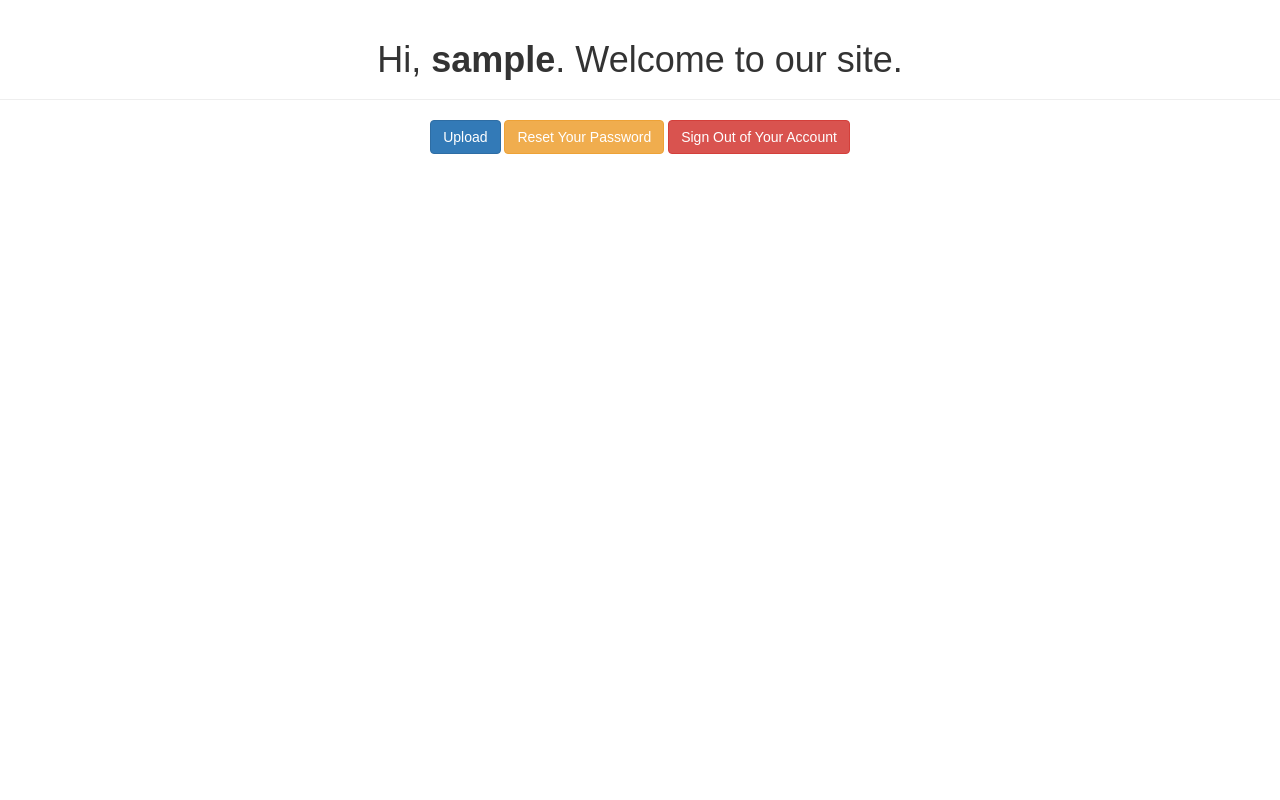
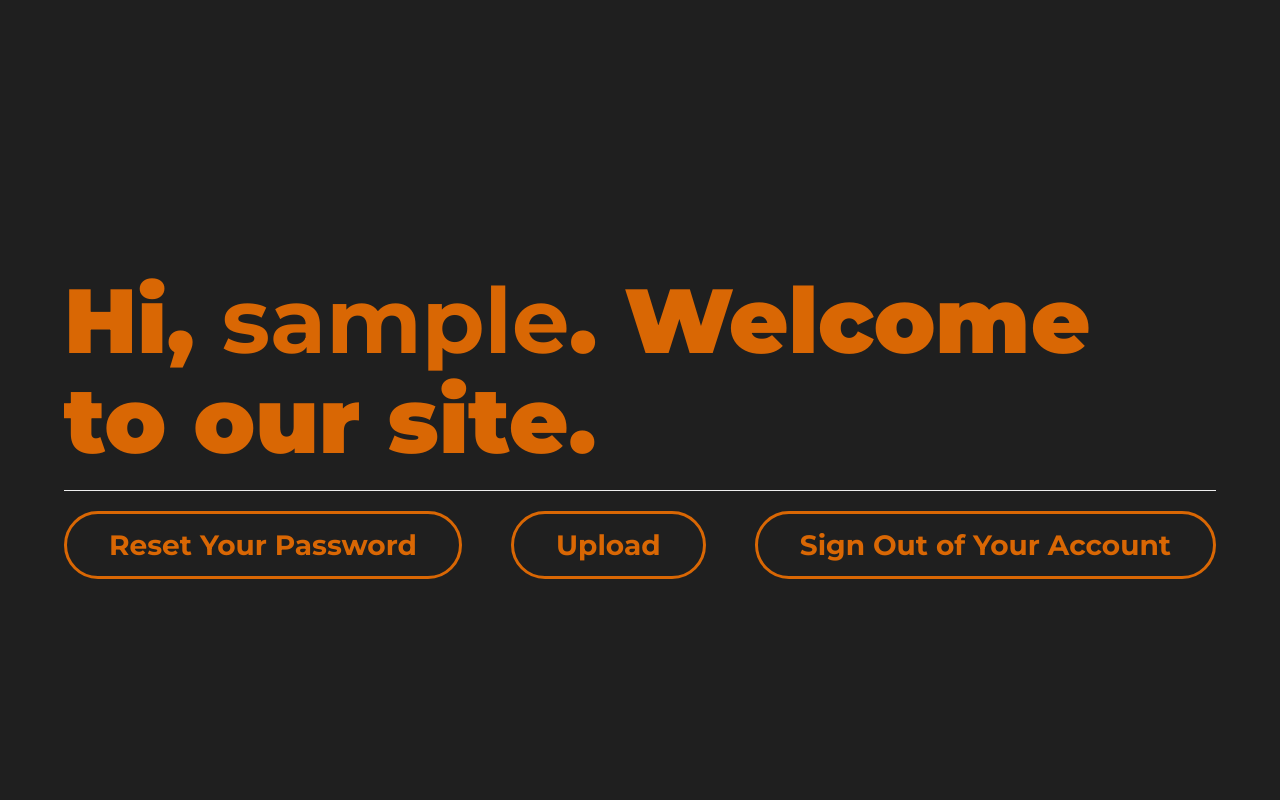
Before and after one commit to sebastianolaru3008/ceseu, a PHP site: page /welcome.php in a window 1280 px wide. Run offline with PHP 8.4, Linux system fonts and the light colour scheme; the visitor is signed in with stand-in values (Sample User, id 1).

Commit message:
Merge branch 'master' of https://github.com/Quesmin/ceseu

```diff
--- a/addMatchResult.php
+++ b/addMatchResult.php
@@ -73,10 +73,7 @@ if($_SERVER["REQUEST_METHOD"] == "POST"){
     <meta charset="UTF-8">
     <title>Add New Team</title>
     <link rel="stylesheet" href="https://maxcdn.bootstrapcdn.com/bootstrap/3.3.7/css/bootstrap.css">
-    <style type="text/css">
-        body{ font: 14px sans-serif; }
-        .wrapper{ width: 350px; padding: 20px; }
-    </style>
+	<link rel="stylesheet" href="src/css/index.css">
 </head>
 <body>
     <div class="wrapper">
--- a/addPlayer.php
+++ b/addPlayer.php
@@ -88,10 +88,7 @@ if($_SERVER["REQUEST_METHOD"] != "POST"){
     <meta charset="UTF-8">
     <title>Sign Up</title>
     <link rel="stylesheet" href="https://maxcdn.bootstrapcdn.com/bootstrap/3.3.7/css/bootstrap.css">
-    <style type="text/css">
-        body{ font: 14px sans-serif; }
-        .wrapper{ width: 350px; padding: 20px; }
-    </style>
+	<link rel="stylesheet" href="src/css/index.css">
 </head>
 <body>
     <div class="wrapper">
--- a/addTeam.php
+++ b/addTeam.php
@@ -107,10 +107,7 @@ if($_SESSION["tournament"] && $_SESSION["loggedin"] == true){
     <meta charset="UTF-8">
     <title>Add New Team</title>
     <link rel="stylesheet" href="https://maxcdn.bootstrapcdn.com/bootstrap/3.3.7/css/bootstrap.css">
-    <style type="text/css">
-        body{ font: 14px sans-serif; }
-        .wrapper{ width: 350px; padding: 20px; }
-    </style>
+	<link rel="stylesheet" href="src/css/index.css">
 </head>
 <body>
     <div class="wrapper">
--- a/deleteCoach.php
+++ b/deleteCoach.php
@@ -57,6 +57,7 @@ if(!$_SESSION["tournament"] && $_SESSION["loggedin"] == true){
     <meta charset="UTF-8">
     <title>View Record</title>
     <link rel="stylesheet" href="https://maxcdn.bootstrapcdn.com/bootstrap/3.3.7/css/bootstrap.css">
+    <link rel="stylesheet" href="src/css/index.css">
     <style type="text/css">
         .wrapper{
             width: 500px;
--- a/deletePlayer.php
+++ b/deletePlayer.php
@@ -55,6 +55,7 @@ if(!$_SESSION["tournament"] && $_SESSION["loggedin"] == true){
     <meta charset="UTF-8">
     <title>View Record</title>
     <link rel="stylesheet" href="https://maxcdn.bootstrapcdn.com/bootstrap/3.3.7/css/bootstrap.css">
+    <link rel="stylesheet" href="src/css/index.css">
     <style type="text/css">
         .wrapper{
             width: 500px;
--- a/deleteTeam.php
+++ b/deleteTeam.php
@@ -67,6 +67,7 @@ if($_SESSION["tournament"] && $_SESSION["loggedin"] == true){
     <meta charset="UTF-8">
     <title>View Record</title>
     <link rel="stylesheet" href="https://maxcdn.bootstrapcdn.com/bootstrap/3.3.7/css/bootstrap.css">
+    <link rel="stylesheet" href="src/css/index.css">
     <style type="text/css">
         .wrapper{
             width: 500px;
--- a/editMatch.php
+++ b/editMatch.php
@@ -17,6 +17,7 @@ if(!isset($_SESSION["loggedin"]) || $_SESSION["loggedin"] !== true || !$_SESSION
     <meta charset="UTF-8">
     <title>Dashboard</title>
     <link rel="stylesheet" href="https://maxcdn.bootstrapcdn.com/bootstrap/3.3.7/css/bootstrap.css">
+    <link rel="stylesheet" href="src/css/index.css">
     <script src="https://ajax.googleapis.com/ajax/libs/jquery/1.12.4/jquery.min.js"></script>
     <script src="https://maxcdn.bootstrapcdn.com/bootstrap/3.3.7/js/bootstrap.js"></script>
     <style type="text/css">
--- a/editTeams.php
+++ b/editTeams.php
@@ -18,6 +18,7 @@ if(!isset($_SESSION["loggedin"]) || $_SESSION["loggedin"] !== true || !$_SESSION
     <meta charset="UTF-8">
     <title>Dashboard</title>
     <link rel="stylesheet" href="https://maxcdn.bootstrapcdn.com/bootstrap/3.3.7/css/bootstrap.css">
+    <link rel="stylesheet" href="src/css/index.css">
     <script src="https://ajax.googleapis.com/ajax/libs/jquery/1.12.4/jquery.min.js"></script>
     <script src="https://maxcdn.bootstrapcdn.com/bootstrap/3.3.7/js/bootstrap.js"></script>
     <style type="text/css">
--- a/src/css/index.css
+++ b/src/css/index.css
@@ -1,50 +1,97 @@
+@import url('https://fonts.googleapis.com/css2?family=Montserrat:ital,wght@0,100;0,200;0,300;0,400;0,500;0,600;0,700;0,800;0,900;1,100;1,200;1,300;1,400;1,500;1,600;1,700;1,800;1,900&display=swap%27');
+
 :root{
-    --colorscheme-c1: #034C8C;
-    --colorscheme-c1-burn: #032970;
-    --colorscheme-c2: #05C7F2;
-    --colorscheme-c2-neon: #05C7F28F;
-    --colorscheme-c3: #0583F2;
+    --color-main: #D96704;
+    --color-dark: #A6370F;
+    --color-light: #F2B950;
+    --gray-main: #282828;
+    --gray-dark: #1f1f1f;
+    --gray-light: #A0A0A0;
 }
 
 body{
-    background-color: var(--colorscheme-c1);
-    color: var(--colorscheme-c2);
-    font-family: 'Montserrat', sans-serif;
-    font-weight: 800;
+    display: grid;
+    align-content: center;
+    justify-content: center;
+    width: 100vw;
+    min-height: 100vh;
+    background-color: var(--gray-dark) !important;
+    color: var(--color-main) !important;
+    font-family: 'Montserrat', sans-serif !important;
+    overflow-x: hidden;
+    padding-top: 5vh;
+    padding-bottom: 5vh;
+    padding-left: 5vw;
+    padding-right: 5vw;
+}
+
+.btn{
+    background-color: var(--gray-dark);
+    color: var(--color-main);
+    border: 3px solid var(--color-main) !important;
+    transition: all 0.15s ease-in-out;
+    transition-property: background-color, color;
+    font-size: 2em;
+    border-radius: 4.5em;
+    font-weight: 700;
+    padding: 0.4em 1.5em;
+}
+
+.btn:first-child{
+    margin-right: auto;
+}
+
+.btn:last-child{
+    margin-left: auto;
+    float: right;
+}
+
+.btn:hover{
+    background-color: var(--color-main);
+    color: var(--gray-dark);
+}
+
+.upload{
+    margin-left: auto;
+    margin-right: auto;
+}
+
+.command-wrapper{
+    display: inline-flex;
 }
 
 h1{
-    font-weight: 900;
-    font-size: 3vw;
+    font-size: 6.5em !important;
+    font-weight: 900 !important;
 }
 
-form{
-    display: grid;
-    grid-template-columns: repeat(auto-fit, minmax(30vw, 1fr));
-
+h2{
+    font-size: 3.5em !important;
+    font-weight: 700 !important;
+    margin-top: 3vh;
 }
 
-button{
-    background-color: var(--colorscheme-c2);
-    color: var(--colorscheme-c1);
-    font-family: 'Montserrat', sans-serif;
-    box-shadow: var(--colorscheme-c1-burn) 0 3px 30px;
-    font-weight: 700;
-    border-radius: 15px;
-    border: 0px;
-    padding-left: 5vw;
-    padding-right: 5vw;
-    padding-top: 3vh;
-    padding-bottom: 3vh;
-    outline: none;
-    transition-timing-function: ease-in-out;
-    transition-duration: 150ms;
-    margin: 10px;
-    font-weight: 700;
-    font-size: min(3vw, 1.5em);
-    height: 150px;
+h3{
+    font-size: 2em !important;
+    padding-top: 0.5em;
 }
 
-button:hover{
-    box-shadow: var(--colorscheme-c2-neon) 0 3px 30px;
+form div{
+    margin-top: 4em;
 }
+
+form label{
+    font-size: 2em;
+}
+
+.form-control{
+    padding: 1.5em !important;
+    font-size: 1.5em !important;
+    font-weight: 700 !important;
+    border-radius: 4.5em !important;
+    color: var(--gray-main) !important;
+}
+
+.form-control option{
+    color: var(--color-dark) !important;
+}
--- a/updateCoach.php
+++ b/updateCoach.php
@@ -100,10 +100,7 @@ if($_SERVER["REQUEST_METHOD"] != "POST"){
     <meta charset="UTF-8">
     <title>Sign Up</title>
     <link rel="stylesheet" href="https://maxcdn.bootstrapcdn.com/bootstrap/3.3.7/css/bootstrap.css">
-    <style type="text/css">
-        body{ font: 14px sans-serif; }
-        .wrapper{ width: 350px; padding: 20px; }
-    </style>
+	<link rel="stylesheet" href="src/css/index.css">
 </head>
 <body>
     <div class="wrapper">
--- a/updatePlayer.php
+++ b/updatePlayer.php
@@ -99,10 +99,7 @@ if($_SERVER["REQUEST_METHOD"] != "POST"){
     <meta charset="UTF-8">
     <title>Sign Up</title>
     <link rel="stylesheet" href="https://maxcdn.bootstrapcdn.com/bootstrap/3.3.7/css/bootstrap.css">
-    <style type="text/css">
-        body{ font: 14px sans-serif; }
-        .wrapper{ width: 350px; padding: 20px; }
-    </style>
+	<link rel="stylesheet" href="src/css/index.css">
 </head>
 <body>
     <div class="wrapper">
--- a/upload.php
+++ b/upload.php
@@ -15,9 +15,7 @@ if(!isset($_SESSION["loggedin"]) || $_SESSION["loggedin"] !== true || !$_SESSION
     <meta charset="UTF-8">
     <title>Welcome</title>
     <link rel="stylesheet" href="https://maxcdn.bootstrapcdn.com/bootstrap/3.3.7/css/bootstrap.css">
-    <style type="text/css">
-        body{ font: 14px sans-serif; text-align: center; }
-    </style>
+    <link rel="stylesheet" href="src/css/index.css">
 </head>
 <body>
     <div class="page-header">
--- a/welcome.php
+++ b/welcome.php
@@ -15,26 +15,20 @@ if(!isset($_SESSION["loggedin"]) || $_SESSION["loggedin"] !== true){
     <meta charset="UTF-8">
     <title>Welcome</title>
     <link rel="stylesheet" href="https://maxcdn.bootstrapcdn.com/bootstrap/3.3.7/css/bootstrap.css">
-    <style type="text/css">
-        body{ font: 14px sans-serif; text-align: center; }
-    </style>
+    <link rel="stylesheet" href="src/css/index.css">
 </head>
 <body>
     <div class="page-header">
         <h1>Hi, <b><?php echo htmlspecialchars($_SESSION["user"]); ?></b>. Welcome to our site.</h1>
     </div>
-    <p>
+    <p class = "command-wrapper">
+        <a href="reset-password.php" class="btn btn-warning">Reset Your Password</a>
 		<?php
-
-
 			if($_SESSION["tournament"]){
-
-
-				echo "<a href='upload.php' class='btn btn-primary'>Upload</a>";
+				echo "<a href='upload.php' class='btn btn-primary upload'>Upload</a>";
 			}
 		?>
 
-        <a href="reset-password.php" class="btn btn-warning">Reset Your Password</a>
         <a href="logout.php" class="btn btn-danger">Sign Out of Your Account</a>
     </p>
 </body>
```
Also changed, not shown: addCoach.php (+2 -5 lines), login.php (+4 -7 lines), mainPage.php (deleted, +0 -72 lines), readTeam.php (+1 -12 lines), register.php (+5 -8 lines).
